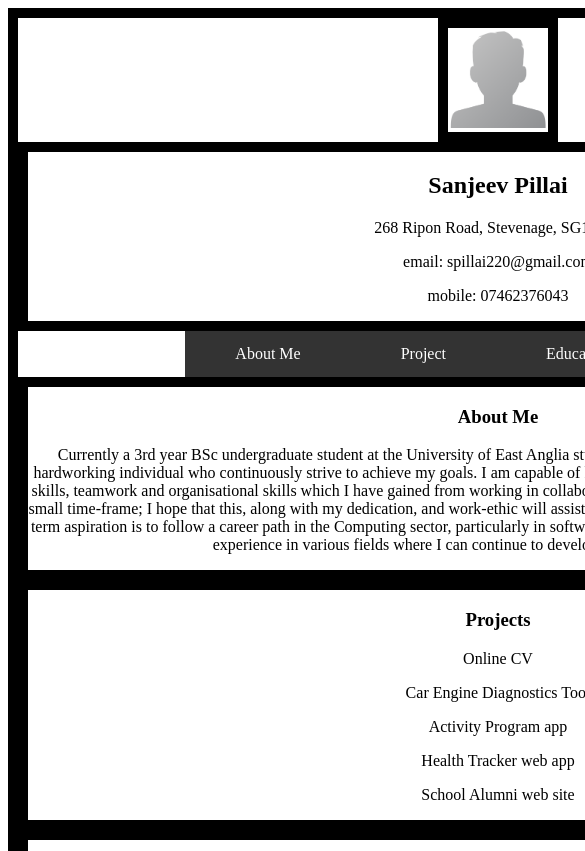
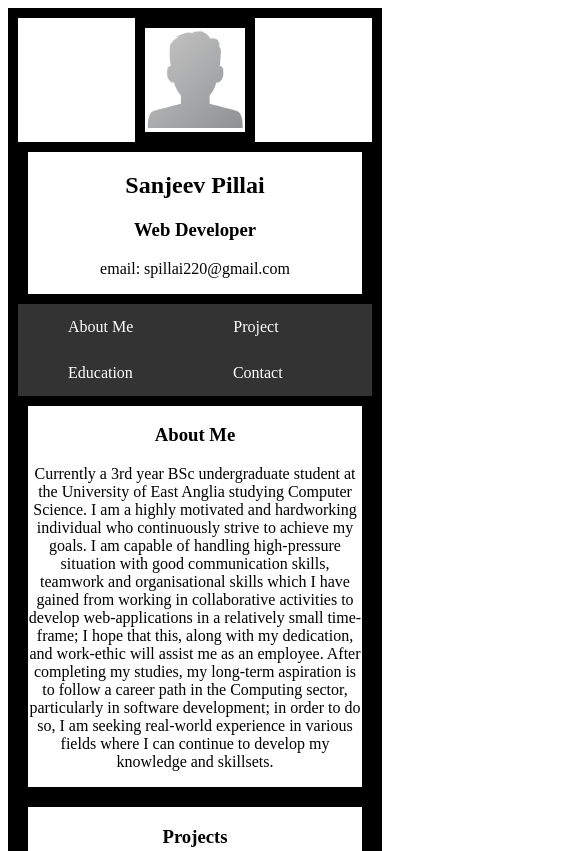
Before and after one commit to spillai220/dev1-mini-project, a plain HTML site: page projects/spillai220/index.html in a window 390 px wide. Shown: the top 851 px of the page, 585 px wide, since content can reach past the window. Drawn offline with Linux system fonts and the light colour scheme.

Commit message:
added media query tab/web

```diff
--- a/projects/spillai220/index.html
+++ b/projects/spillai220/index.html
@@ -13,9 +13,8 @@
     </section>
   	<section class="detail" main="personalDetail">
   		<h1>Sanjeev Pillai</h1>
-  		<p>268 Ripon Road, Stevenage, SG1 4NF</p>
+      <h3> Web Developer</h3>
   		<p>email: spillai220@gmail.com</p>
-  		<p>mobile: 07462376043</p>
   	</section>
   </header>
 
--- a/projects/spillai220/style.css
+++ b/projects/spillai220/style.css
@@ -7,7 +7,9 @@ section {
 }
 
 body #container{
-	width: 960px;
+
+	max-width: 960px
+	width: 100%;
 	margin: 0 auto;
 	border: 10px solid black;
 
@@ -19,7 +21,9 @@ header section.banner{
 
 header section.avatar{
 	display: table;
-    margin: 0 auto;
+	margin: 0 auto;
+    width:"50";
+    height:"50";
     padding-bottom: 0;
 }
 
@@ -63,3 +67,12 @@ nav ul li a:hover{
 nav ul li a.active {
 	background-color: #4CAF50;
 }
+@media screen and (min-width: 640px){
+	header section.avatar{
+	float: left;
+}
+
+
+}
+
+}
```
